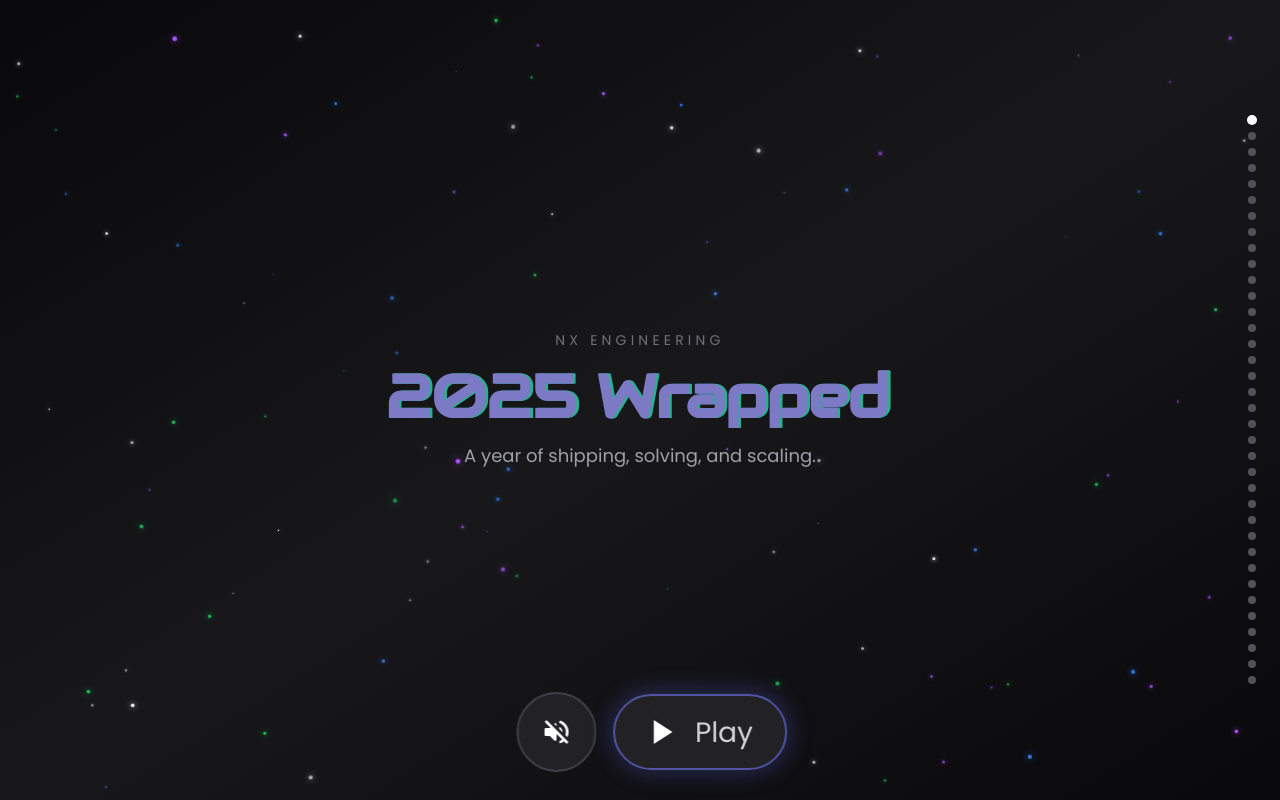
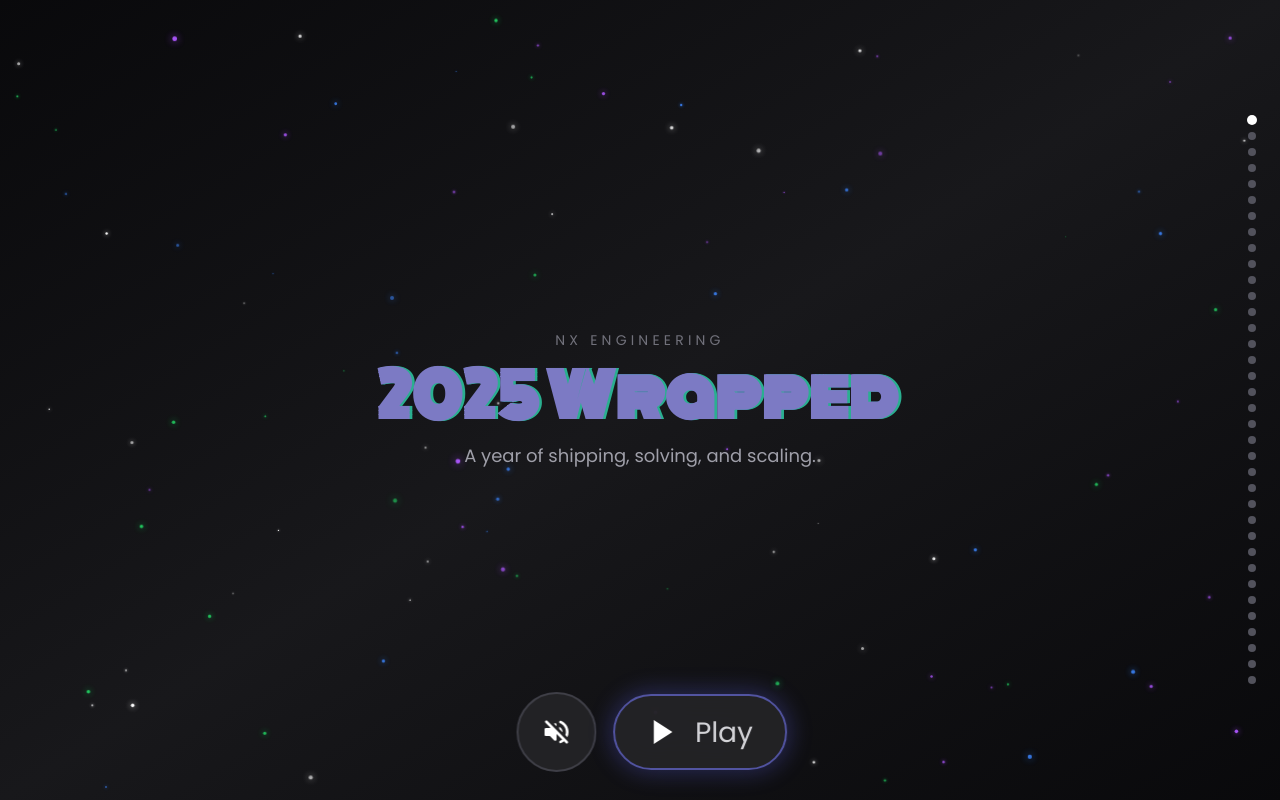
Before and after one commit to jaysoo/eng-wrapped, a React (Vite) app: page /#0 in a window 1280 px wide. Built offline with nearby package versions, Linux system fonts and the light colour scheme.

Commit message:
feat: Monoton for titles (neon sign style)

```diff
--- a/index.html
+++ b/index.html
@@ -6,7 +6,7 @@
     <meta name="viewport" content="width=device-width, initial-scale=1.0" />
     <link rel="preconnect" href="https://fonts.googleapis.com">
     <link rel="preconnect" href="https://fonts.gstatic.com" crossorigin>
-    <link href="https://fonts.googleapis.com/css2?family=Audiowide&family=Poppins:wght@400;500;600;700;800;900&display=swap" rel="stylesheet">
+    <link href="https://fonts.googleapis.com/css2?family=Monoton&family=Poppins:wght@400;500;600;700;800;900&display=swap" rel="stylesheet">
     <title>eng-wrapped</title>
   </head>
   <body>
--- a/src/index.css
+++ b/src/index.css
@@ -6,7 +6,7 @@
 }
 
 h1, h2, h3, .font-title {
-  font-family: 'Audiowide', sans-serif;
+  font-family: 'Monoton', cursive;
 }
 
 @keyframes pulse-glow {
```
